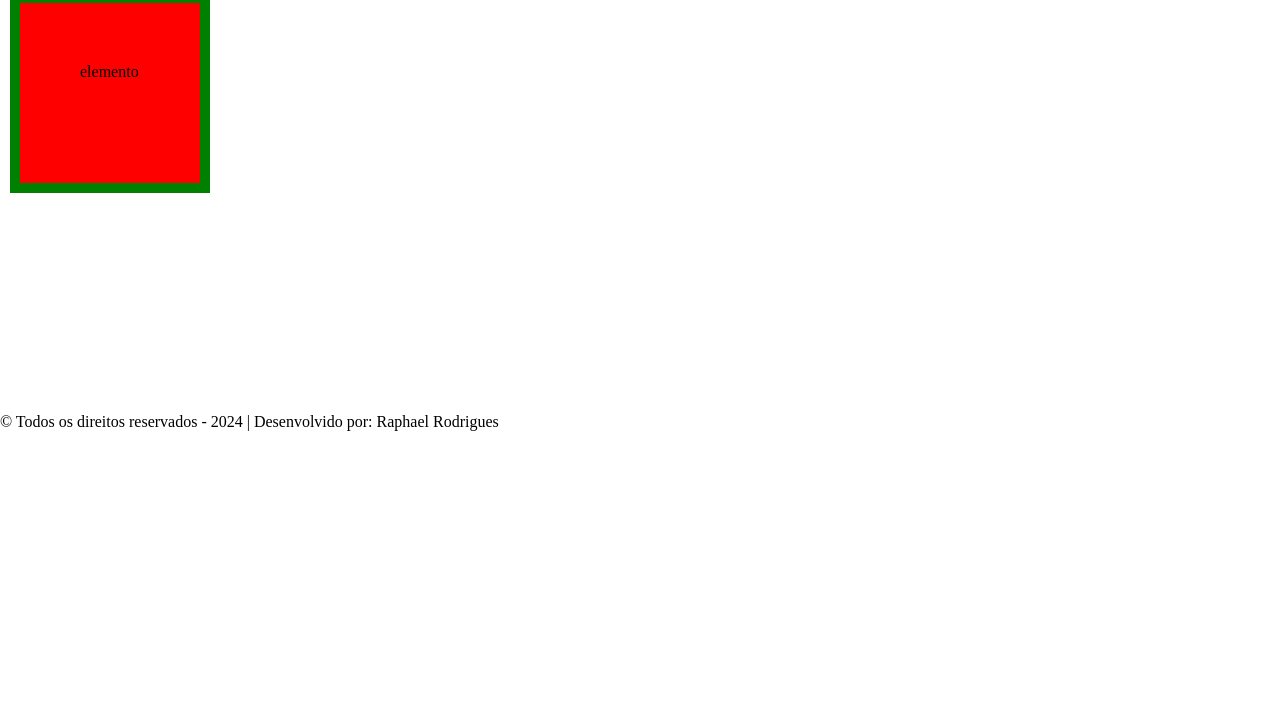
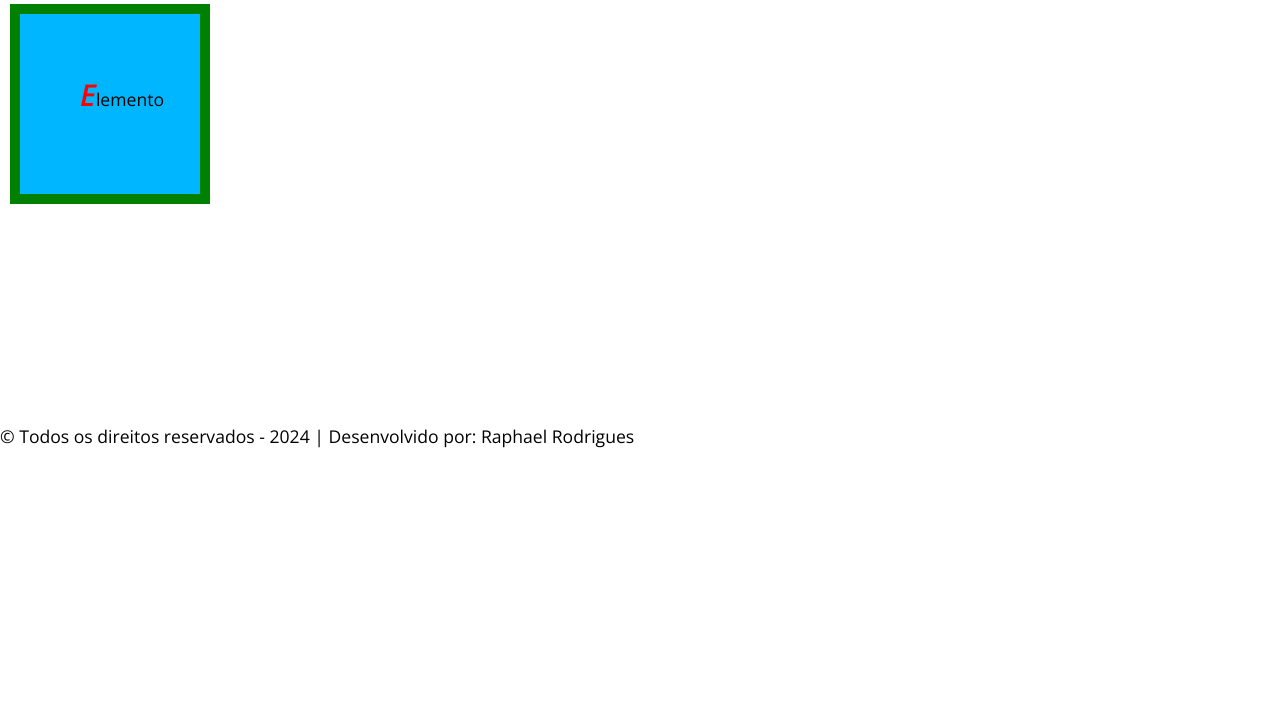
Before and after one commit to RaphaelRodriguesDev/turmaFullstackTerca19h, a plain HTML site: page aula29/index.html in a window 1280 px wide. Shown: the part 94-800 px from the top of the page. Drawn offline with nearby package versions, Linux system fonts and the light colour scheme.

Commit message:
aula 29 e 30

```diff
--- a/aula29/index.html
+++ b/aula29/index.html
@@ -7,6 +7,7 @@
   <title>Aula 29</title>
 
   <style>
+    @import url('https://fonts.googleapis.com/css2?family=Open+Sans:ital,wght@0,300..800;1,300..800&display=swap');
 
     * {
       padding: 0;
@@ -15,11 +16,20 @@
     }
 
     body {
+      font-family: "Open Sans", sans-serif;
 
+      font-size: 1.1em;
+    }
+
+    span.destaque {
+      color: red;
+      font-style: italic;
+      font-weight: 600;
+      font-size: 30px;
     }
 
     header h1 {
-      color : white;
+      color: white;
       background-color: black;
       /*padding-top: 60px;
       padding-right: 60px;
@@ -37,7 +47,7 @@
       border: solid 10px green;
       width: 200px;
       height: 200px;
-      background-color: red;
+      background-color: rgb(0, 183, 255);
     }
 
     main div.quadrado2 {
@@ -50,7 +60,6 @@
       border-top-left-radius: 40px;
       border-top-right-radius: 40px;
     }
-
   </style>
 
 </head>
@@ -64,7 +73,7 @@
   <main>
 
     <div class="quadrado">
-      elemento
+      <span class="destaque">E</span>lemento
     </div>
 
     <div class="quadrado2"></div>
```
